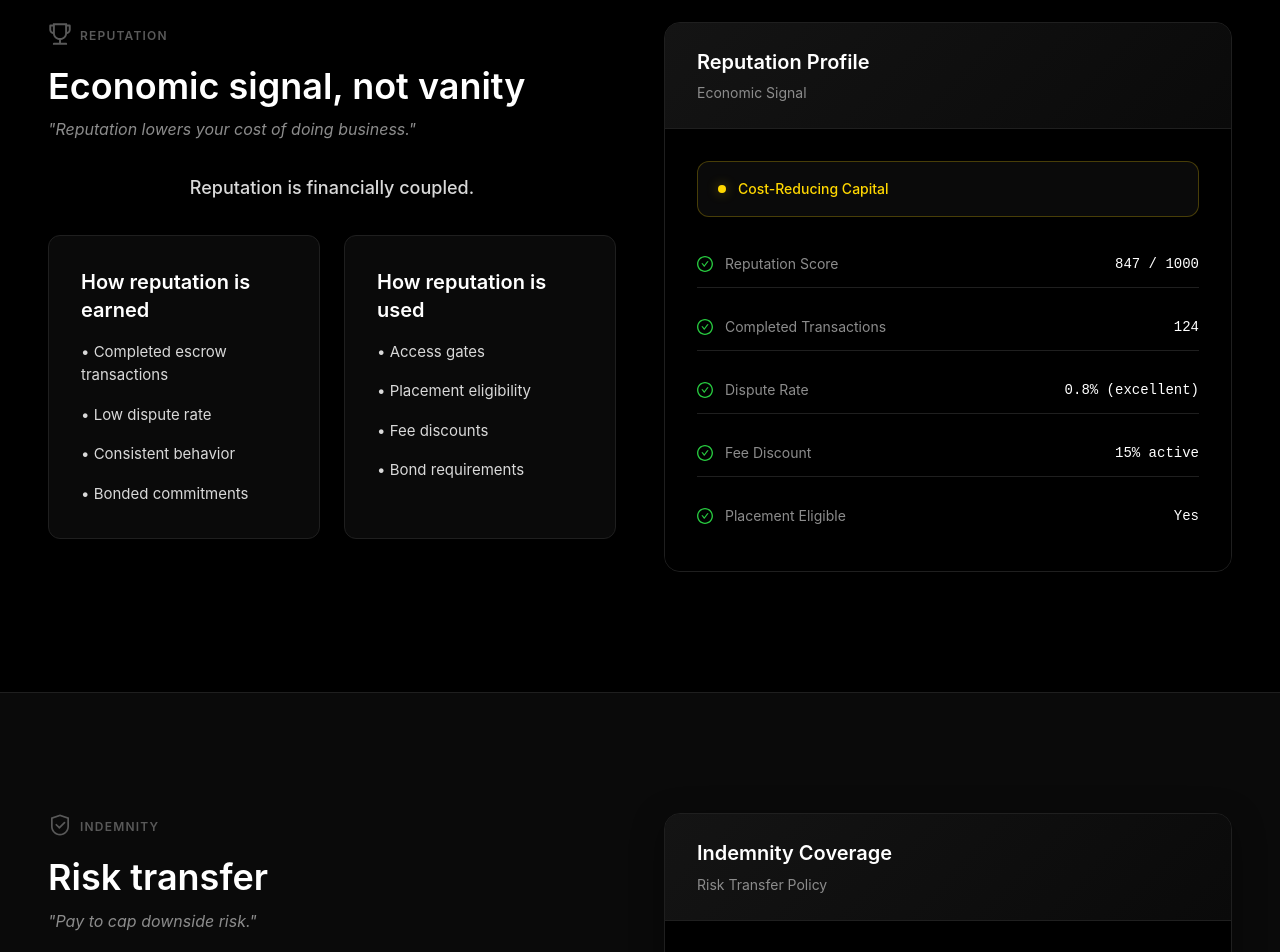
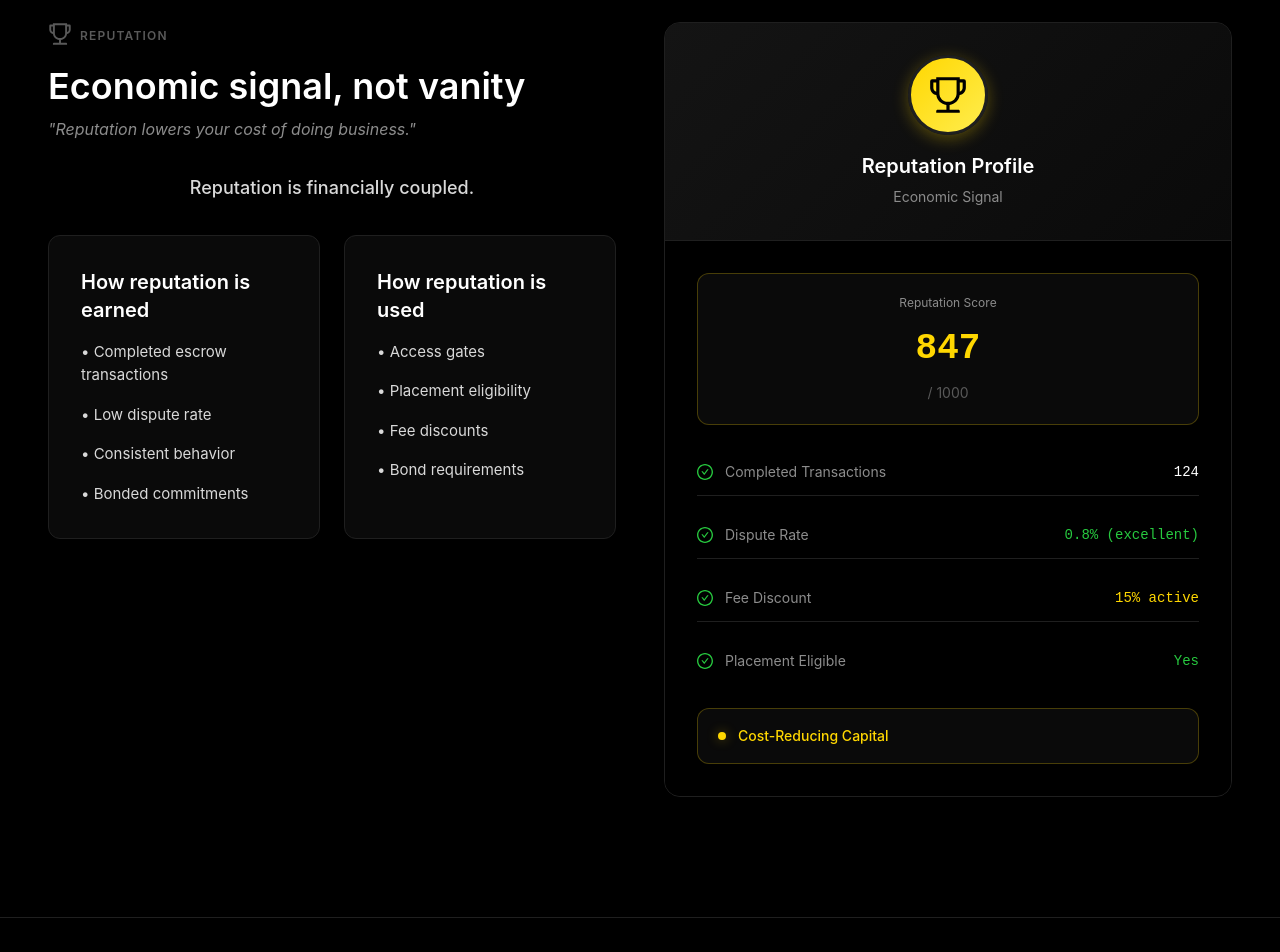
Before and after one commit to oldwestsolutions/oldoldwest, a Next.js app: page /treasury in a window 1280 px wide. Shown: the part 2420-3372 px from the top of the page. Built offline with nearby package versions, Linux system fonts and the light colour scheme.

Commit message:
Redesign Reputation Profile as profile illustration and remove Indemnity section

```diff
--- a/src/app/treasury/page.tsx
+++ b/src/app/treasury/page.tsx
@@ -298,92 +298,217 @@ export default function Treasury() {
             </Col>
 
             <Col xs={24} lg={12}>
-              <BankingModal
-                title="Reputation Profile"
-                subtitle="Economic Signal"
-                status="Cost-Reducing Capital"
-                statusColor="#ffd700"
-                items={[
-                  { label: 'Reputation Score', value: '847 / 1000' },
-                  { label: 'Completed Transactions', value: '124' },
-                  { label: 'Dispute Rate', value: '0.8% (excellent)' },
-                  { label: 'Fee Discount', value: '15% active' },
-                  { label: 'Placement Eligible', value: 'Yes' }
-                ]}
-              />
+              <div style={{
+                background: '#0a0a0a',
+                border: '1px solid #1f1f1f',
+                borderRadius: 16,
+                overflow: 'hidden',
+                boxShadow: '0 8px 32px rgba(0, 0, 0, 0.4)'
+              }}>
+                {/* Profile Header */}
+                <div style={{
+                  background: 'linear-gradient(135deg, #141414 0%, #0a0a0a 100%)',
+                  borderBottom: '1px solid #1f1f1f',
+                  padding: '32px',
+                  textAlign: 'center'
+                }}>
+                  <div style={{
+                    width: 80,
+                    height: 80,
+                    borderRadius: '50%',
+                    background: 'linear-gradient(135deg, #ffd700 0%, #ffed4e 100%)',
+                    margin: '0 auto 16px',
+                    display: 'flex',
+                    alignItems: 'center',
+                    justifyContent: 'center',
+                    border: '3px solid #1f1f1f',
+                    boxShadow: '0 4px 16px rgba(255, 215, 0, 0.3)'
+                  }}>
+                    <TrophyOutlined style={{ fontSize: 40, color: '#000000' }} />
+                  </div>
+                  <Text style={{
+                    color: '#ffffff',
+                    fontSize: 20,
+                    fontWeight: 600,
+                    display: 'block',
+                    marginBottom: 4
+                  }}>
+                    Reputation Profile
+                  </Text>
+                  <Text style={{
+                    color: '#8c8c8c',
+                    fontSize: 14,
+                    display: 'block'
+                  }}>
+                    Economic Signal
+                  </Text>
+                </div>
+
+                {/* Profile Content */}
+                <div style={{
+                  padding: '32px',
+                  background: '#000000'
+                }}>
+                  {/* Reputation Score Badge */}
+                  <div style={{
+                    background: '#0a0a0a',
+                    border: '1px solid #ffd70040',
+                    borderRadius: 12,
+                    padding: '20px',
+                    marginBottom: 24,
+                    textAlign: 'center'
+                  }}>
+                    <Text style={{
+                      color: '#8c8c8c',
+                      fontSize: 12,
+                      display: 'block',
+                      marginBottom: 8
+                    }}>
+                      Reputation Score
+                    </Text>
+                    <Text style={{
+                      color: '#ffd700',
+                      fontSize: 36,
+                      fontWeight: 700,
+                      fontFamily: 'monospace',
+                      display: 'block'
+                    }}>
+                      847
+                    </Text>
+                    <Text style={{
+                      color: '#595959',
+                      fontSize: 14,
+                      display: 'block',
+                      marginTop: 4
+                    }}>
+                      / 1000
+                    </Text>
+                  </div>
+
+                  {/* Profile Stats */}
+                  <Space direction="vertical" size="middle" style={{ width: '100%' }}>
+                    <div style={{
+                      display: 'flex',
+                      justifyContent: 'space-between',
+                      alignItems: 'center',
+                      padding: '12px 0',
+                      borderBottom: '1px solid #1f1f1f'
+                    }}>
+                      <div style={{ display: 'flex', alignItems: 'center', gap: 12 }}>
+                        <CheckCircleOutlined style={{ color: '#27c93f', fontSize: 16 }} />
+                        <Text style={{ color: '#8c8c8c', fontSize: 14 }}>
+                          Completed Transactions
+                        </Text>
+                      </div>
+                      <Text style={{
+                        color: '#ffffff',
+                        fontSize: 14,
+                        fontWeight: 500,
+                        fontFamily: 'monospace'
+                      }}>
+                        124
+                      </Text>
+                    </div>
+                    <div style={{
+                      display: 'flex',
+                      justifyContent: 'space-between',
+                      alignItems: 'center',
+                      padding: '12px 0',
+                      borderBottom: '1px solid #1f1f1f'
+                    }}>
+                      <div style={{ display: 'flex', alignItems: 'center', gap: 12 }}>
+                        <CheckCircleOutlined style={{ color: '#27c93f', fontSize: 16 }} />
+                        <Text style={{ color: '#8c8c8c', fontSize: 14 }}>
+                          Dispute Rate
+                        </Text>
+                      </div>
+                      <Text style={{
+                        color: '#27c93f',
+                        fontSize: 14,
+                        fontWeight: 500,
+                        fontFamily: 'monospace'
+                      }}>
+                        0.8% (excellent)
+                      </Text>
+                    </div>
+                    <div style={{
+                      display: 'flex',
+                      justifyContent: 'space-between',
+                      alignItems: 'center',
+                      padding: '12px 0',
+                      borderBottom: '1px solid #1f1f1f'
+                    }}>
+                      <div style={{ display: 'flex', alignItems: 'center', gap: 12 }}>
+                        <CheckCircleOutlined style={{ color: '#27c93f', fontSize: 16 }} />
+                        <Text style={{ color: '#8c8c8c', fontSize: 14 }}>
+                          Fee Discount
+                        </Text>
+                      </div>
+                      <Text style={{
+                        color: '#ffd700',
+                        fontSize: 14,
+                        fontWeight: 500,
+                        fontFamily: 'monospace'
+                      }}>
+                        15% active
+                      </Text>
+                    </div>
+                    <div style={{
+                      display: 'flex',
+                      justifyContent: 'space-between',
+                      alignItems: 'center',
+                      padding: '12px 0'
+                    }}>
+                      <div style={{ display: 'flex', alignItems: 'center', gap: 12 }}>
+                        <CheckCircleOutlined style={{ color: '#27c93f', fontSize: 16 }} />
+                        <Text style={{ color: '#8c8c8c', fontSize: 14 }}>
+                          Placement Eligible
+                        </Text>
+                      </div>
+                      <Text style={{
+                        color: '#27c93f',
+                        fontSize: 14,
+                        fontWeight: 500,
+                        fontFamily: 'monospace'
+                      }}>
+                        Yes
+                      </Text>
+                    </div>
+                  </Space>
+
+                  {/* Status Badge */}
+                  <div style={{
+                    background: '#0a0a0a',
+                    border: '1px solid #ffd70040',
+                    borderRadius: 12,
+                    padding: '16px 20px',
+                    marginTop: 24,
+                    display: 'flex',
+                    alignItems: 'center',
+                    gap: 12
+                  }}>
+                    <div style={{
+                      width: 8,
+                      height: 8,
+                      borderRadius: '50%',
+                      background: '#ffd700',
+                      boxShadow: '0 0 12px #ffd70060'
+                    }}></div>
+                    <Text style={{
+                      color: '#ffd700',
+                      fontSize: 14,
+                      fontWeight: 500
+                    }}>
+                      Cost-Reducing Capital
+                    </Text>
+                  </div>
+                </div>
+              </div>
             </Col>
           </Row>
         </section>
 
-        {/* 4. Indemnity */}
-        <section style={{
-          padding: isMobile ? '60px 24px' : '120px 48px',
-          borderBottom: '1px solid #1f1f1f',
-          background: '#0a0a0a'
-        }}>
-          <Row justify="center" gutter={[48, 48]}>
-            <Col xs={24} lg={12}>
-              <div style={{ marginBottom: 32 }}>
-                <Space align="center" style={{ marginBottom: 16 }}>
-                  <SafetyOutlined style={{ fontSize: 24, color: '#595959' }} />
-                  <Text style={{ fontSize: 12, color: '#595959', letterSpacing: '0.1em', textTransform: 'uppercase', fontWeight: 600 }}>
-                    INDEMNITY
-                  </Text>
-                </Space>
-                <Title level={2} style={{ color: '#ffffff', marginBottom: 8, fontSize: isMobile ? 28 : 36, fontWeight: 600 }}>
-                  Risk transfer
-                </Title>
-                <Text style={{ color: '#8c8c8c', fontSize: 16, fontStyle: 'italic' }}>
-                  "Pay to cap downside risk."
-                </Text>
-              </div>
-
-              <Card bordered style={{ background: '#000000', borderColor: '#1f1f1f', borderRadius: 12, marginBottom: 24 }} bodyStyle={{ padding: 32 }}>
-                <Title level={4} style={{ color: '#ffffff', marginBottom: 16, fontSize: 20, fontWeight: 600 }}>
-                  What indemnity means here
-                </Title>
-                <Paragraph style={{ color: '#8c8c8c', fontSize: 16, lineHeight: 1.8, marginBottom: 16 }}>
-                  OldWest provides limited financial coverage against:
-                </Paragraph>
-                <Space direction="vertical" size="middle" style={{ width: '100%' }}>
-                  <Text style={{ color: '#d9d9d9', fontSize: 15 }}>• Non-delivery</Text>
-                  <Text style={{ color: '#d9d9d9', fontSize: 15 }}>• Fraud</Text>
-                  <Text style={{ color: '#d9d9d9', fontSize: 15 }}>• Breach of contract (within platform rules)</Text>
-                </Space>
-              </Card>
-
-              <Card bordered style={{ background: '#1a1a1a', borderColor: '#ff6b35', borderRadius: 12 }} bodyStyle={{ padding: 32 }}>
-                <Space align="start" style={{ width: '100%' }}>
-                  <WarningOutlined style={{ fontSize: 20, color: '#ff6b35', marginTop: 2 }} />
-                  <div>
-                    <Text style={{ color: '#ff6b35', fontSize: 14, fontWeight: 600 }}>⚠️ Note:</Text>
-                    <Paragraph style={{ color: '#8c8c8c', fontSize: 14, marginTop: 8, marginBottom: 0 }}>
-                      This must be framed as contractual indemnity, not insurance (unless licensed).
-                    </Paragraph>
-                  </div>
-                </Space>
-              </Card>
-            </Col>
-
-            <Col xs={24} lg={12}>
-              <BankingModal
-                title="Indemnity Coverage"
-                subtitle="Risk Transfer Policy"
-                status="Coverage Active"
-                statusColor="#4ecdc4"
-                items={[
-                  { label: 'Risk Assessment', value: 'Low risk profile' },
-                  { label: 'Coverage Amount', value: '10,000 coins' },
-                  { label: 'Premium', value: '500 coins (5%)' },
-                  { label: 'Reputation Requirement', value: 'Met (847)' },
-                  { label: 'Coverage Period', value: '90 days' }
-                ]}
-              />
-            </Col>
-          </Row>
-        </section>
-
-        {/* 5. Subrogation */}
+        {/* 4. Subrogation */}
         <section style={{
           padding: isMobile ? '60px 24px' : '120px 48px',
           borderBottom: '1px solid #1f1f1f',
```
